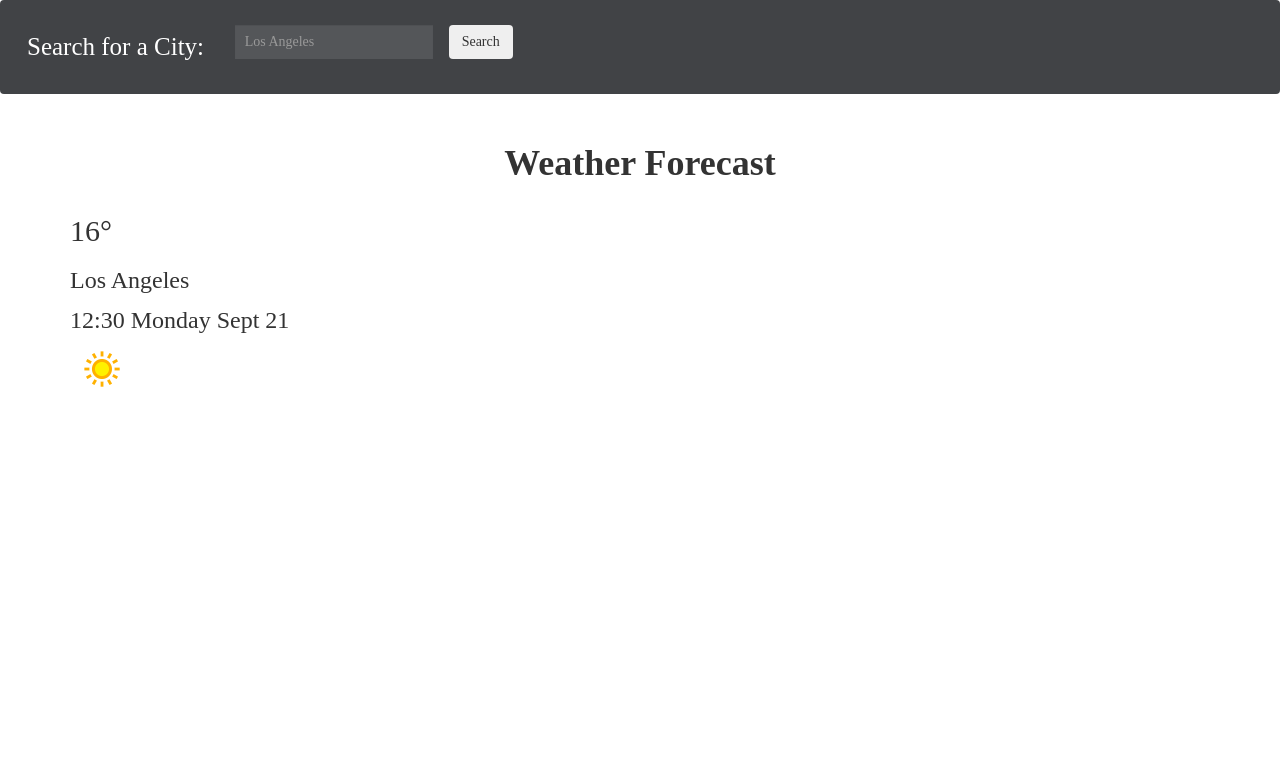
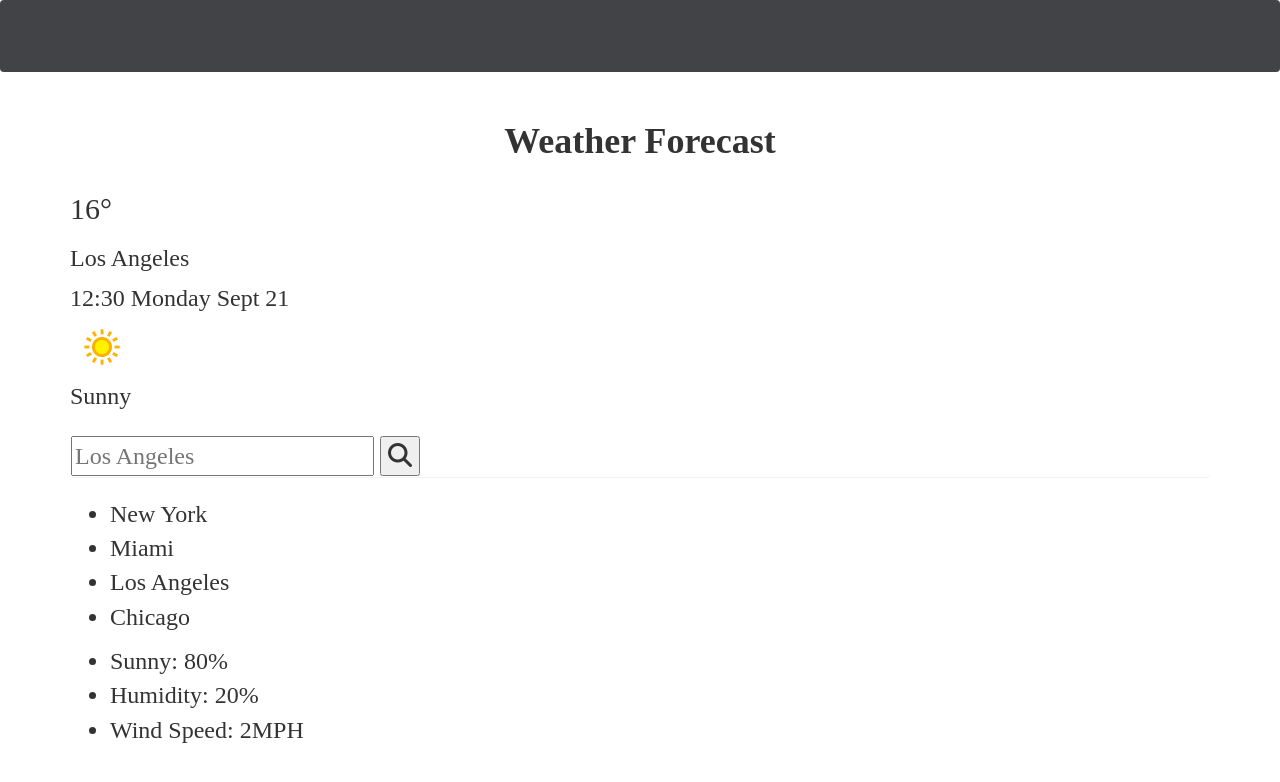
Before and after one commit to DJonJasmine/5-Day-Weather-Forecast, a plain HTML site: page index.html in a window 1280 px wide. Drawn offline with nearby package versions, Linux system fonts and the light colour scheme; a web font is replaced by a local one.

Commit message:
made chnages to html file for weather website

```diff
--- a/assets/css/style.css
+++ b/assets/css/style.css
@@ -14,41 +14,3 @@ h1 {
   display: flex;
   justify-content: center;
 }
-
-.feather {
-  width: 16px;
-  height: 16px;
-  vertical-align: text-bottom;
-}
-
-.navbar-brand {
-  margin: 10px;
-  color:#fff;
-  padding-top: 25px ;
-  font-size: 25px;
-}
-
-.navbar .form-control {
-  padding: .75rem 1rem;
-  border-width: 0;
-  border-radius: 0;
-}
-
-.form-control {
-  width: 500%;
-}
-
-.form-control-dark {
-  color: #fff;
-  background-color: rgba(255, 255, 255, .1);
-  border-color: rgba(255, 255, 255, .1);
-}
-
-.form-control-dark:focus {
-  border-color: transparent;
-  box-shadow: 0 0 0 3px rgba(255, 255, 255, .25);
-}
-
-.btn {
-  margin-left: 10px;
-}
--- a/index.html
+++ b/index.html
@@ -3,11 +3,10 @@
   <head>
     <meta charset="utf-8">
     <meta name="viewport" content="width=device-width, initial-scale=1, shrink-to-fit=no">
-    <meta name="description" content="">
-    <meta name="author" content="Mark Otto, Jacob Thornton, and Bootstrap contributors">
-    <meta name="generator" content="Jekyll v4.1.1">
+
     <link rel="stylesheet" href="https://cdn.jsdelivr.net/npm/bootstrap@3.3.7/dist/css/bootstrap.min.css" integrity="sha384-BVYiiSIFeK1dGmJRAkycuHAHRg32OmUcww7on3RYdg4Va+PmSTsz/K68vbdEjh4u" crossorigin="anonymous">
     <link rel="stylesheet" href="https://fonts.googleapis.com/css2?family=Anek+Devanagari:wght@200;300&family=Dancing+Script&display=swap" >
+    <script src="https://kit.fontawesome.com/c268cdfe8e.js" crossorigin="anonymous"></script>
     <link href="./assets/css/style.css" rel="stylesheet">
 
     <title>5 Day Weather Forecast</title>
@@ -17,25 +16,19 @@
     <div class="card"></div>
 
     <header class="navbar navbar-dark sticky-top bg-dark flex-md-nowrap p-0 shadow" style="background-color: #414346;">
-      <nav class="navbar navbar-light bg-light">
-        <div class="navbar-brand col-md-3 col-lg-2 mr-0 px-3">Search for a City:</div>
-        <form class="form-inline">
-          <input class="form-control form-control-dark" type="search" placeholder="Los Angeles" aria-label="Search">
-          <button class="btn">Search</button>
-        </form>
-      </nav>
+      <nav class="navbar navbar-light bg-light"></nav>
     </header>
 
     <h1>Weather Forecast</h1>
 
     <div class="container">
-      <div class="current-data">
+      <div class="currentData">
         <h2 class="temp">
           16&#176;
         </h2>
 
         <div class="city-time">
-          <h3 class="city">Los Angeles</h3>
+          <h3 class="cityName">Los Angeles</h3>
           <span class="time">
             12:30
           </span>
@@ -47,10 +40,50 @@
         <div class="weather">
           <img src="./assets/images/weather/64x64/day/113.png" alt="Icon of a sun">
         </div>
+
+        <span class="condition">
+          Sunny
+        </span>
       </div>
-    </div>
 
 
+      <div class="panel">
+        <form id="locationInput">
+          <input
+          type="text"
+          class="search"
+          placeholder="Los Angeles">
+
+          <button type="submit" class="sumbit">
+            <i class="fa-solid fa-magnifying-glass"></i>
+          </button>
+        </form>
+      </div>
+
+      <ul class="cities">
+        <li class="city">New York</li>
+        <li class="city">Miami</li>
+        <li class="city">Los Angeles</li>
+        <li class="city">Chicago</li>
+      </ul>
+
+      <ul class="details">
+        <li>
+          <span>Sunny:</span>
+          <span class="sun">80%</span>
+        </li>
+
+        <li>
+          <span>Humidity:</span>
+          <span class="humidity">20%</span>
+        </li>
+
+        <li>
+          <span>Wind Speed:</span>
+          <span class="wind">2MPH</span>
+        </li>
+      </ul>
+    </div>
 
 
     <script src="https://code.jquery.com/jquery-3.5.1.slim.min.js" integrity="sha384-DfXdz2htPH0lsSSs5nCTpuj/zy4C+OGpamoFVy38MVBnE+IbbVYUew+OrCXaRkfj" crossorigin="anonymous"></script>
```
